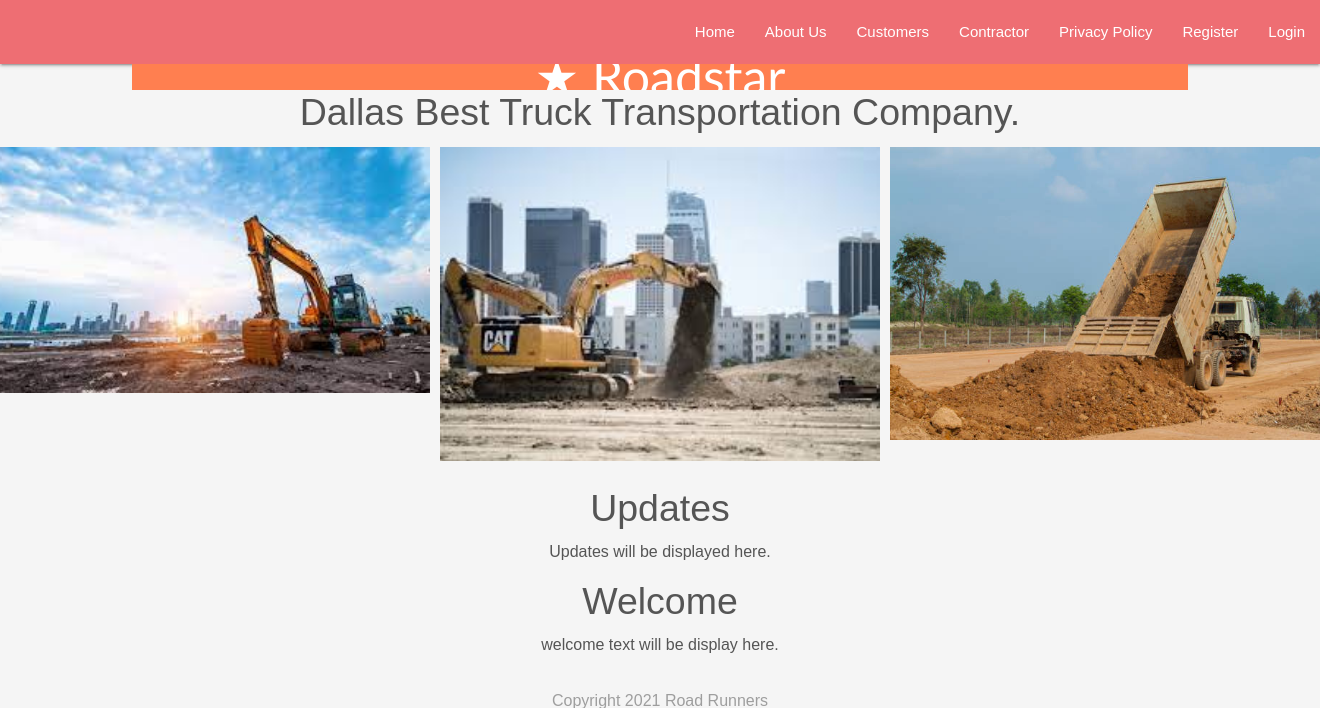
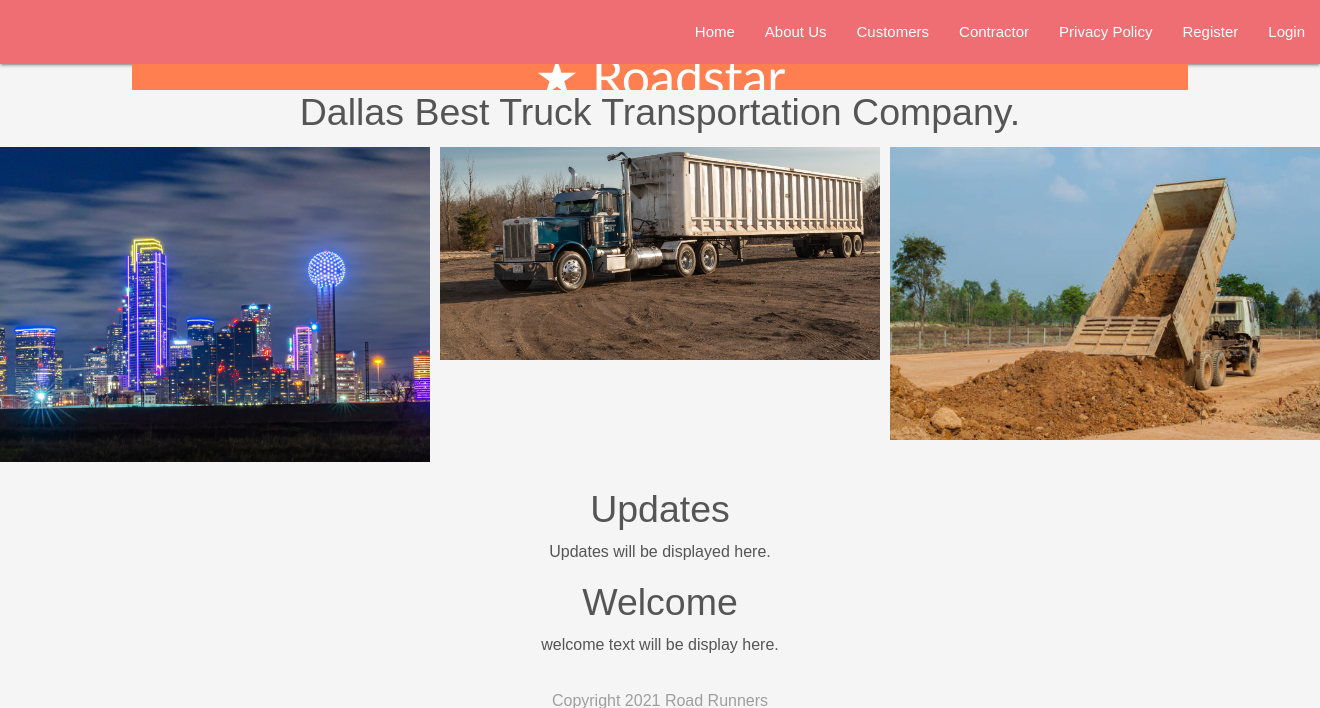
Before and after one commit to MintSquirrel/truck-site-github, a PHP site: page / in a window 1320 px wide; the page is wider, and only the part inside the window is pictured. Shown: the top 708 px of that part. Run offline with PHP 8.4, Linux system fonts and the light colour scheme; some libraries are stand-ins or nearby versions.

Commit message:
clear pictures!!!

```diff
--- a/index.php
+++ b/index.php
@@ -76,10 +76,10 @@
 
     <div class="row">
       <div class="column">
-        <img src="img/construction.jpg" alt="Construction" style="width:100%"/>
+        <img src="img/dallas.jpg" alt="Dallas" style="width:100%"/>
       </div>
       <div class="column">
-        <img src="img/demolition.jpg" alt="Demolition" style="width:100%"/>
+        <img src="img/dirttruck.png" alt="Dirttruck" style="width:100%"/>
       </div>
       <div class="column">
         <img src="img/truckwithdirt.jpg" alt="Truckwithdirt" style="width:100%"/>
```
